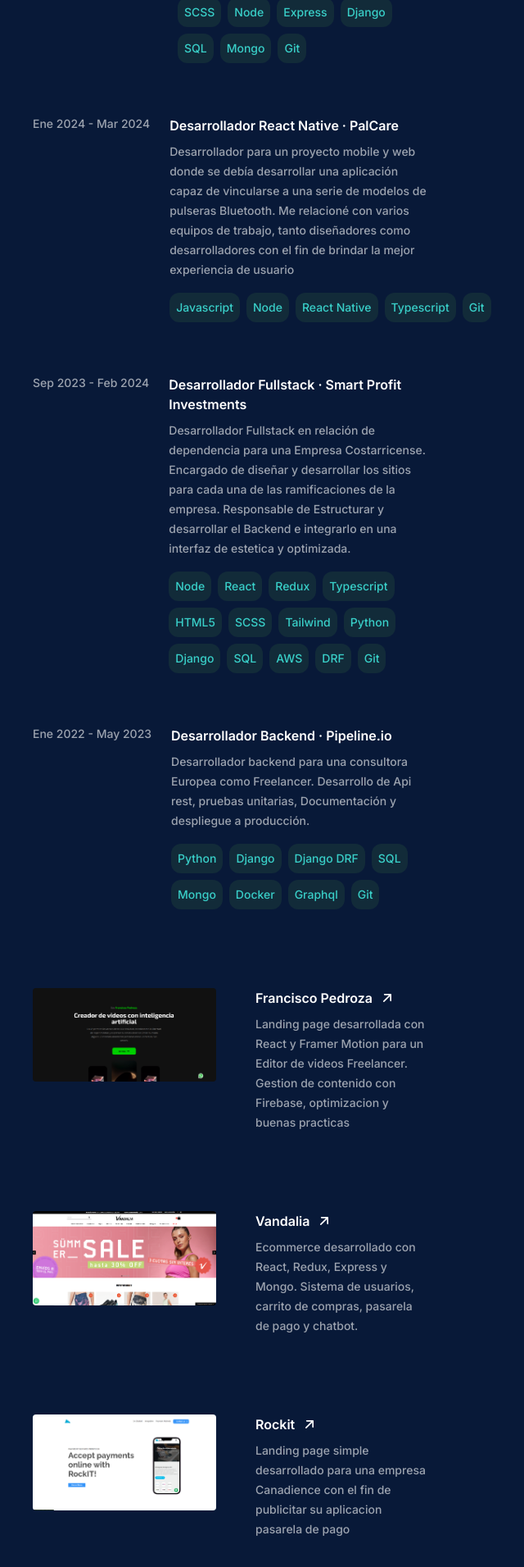
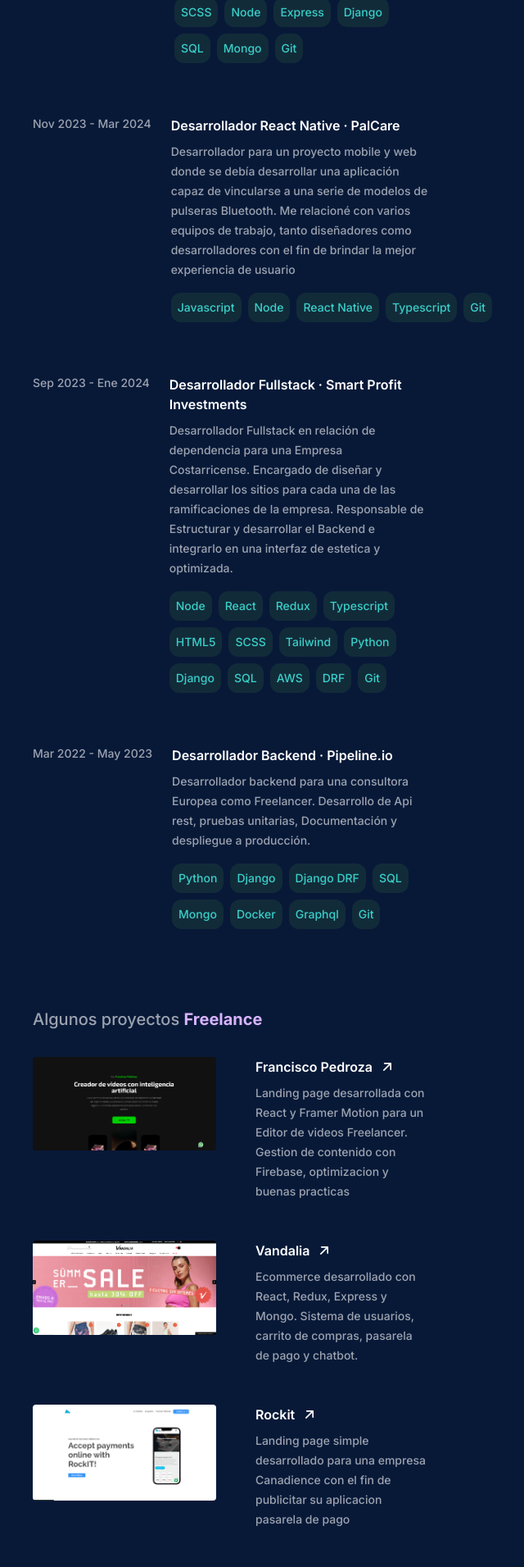
Before and after one commit to ivanmacedonio/portfoliov2, a React (Vite) app: page / in a window 1280 px wide. Shown: the part 831-2742 px from the top of the page at 82% size, without its empty margins (600-1240 px from the left). Built offline with nearby package versions, Linux system fonts and the light colour scheme.

Commit message:
change dates

```diff
--- a/src/components/Experience.jsx
+++ b/src/components/Experience.jsx
@@ -7,7 +7,7 @@ export const Experience = () => {
         id="stack"
       >
         <div>
-          <h5 className="text-sm text-nowrap">May 2020 - Actualidad</h5>
+          <h5 className="text-sm text-nowrap">Ene 2022 - Actualidad</h5>
         </div>
         <div className="">
           <h2 className="text-l font-semibold text-white mb-2">
@@ -69,7 +69,7 @@ export const Experience = () => {
         id="stack"
       >
         <div>
-          <h5 className="text-sm text-nowrap">Ene 2024 - Mar 2024</h5>
+          <h5 className="text-sm text-nowrap">Nov 2023 - Mar 2024</h5>
         </div>
         <div className="">
           <h2 className="text-l font-semibold text-white mb-2">
@@ -107,7 +107,7 @@ export const Experience = () => {
         id="stack"
       >
         <div>
-          <h5 className="text-nowrap text-sm">Sep 2023 - Feb 2024</h5>
+          <h5 className="text-nowrap text-sm">Sep 2023 - Ene 2024</h5>
         </div>
         <div className="">
           <h2 className="text-l font-semibold text-white mb-2">
@@ -169,7 +169,7 @@ export const Experience = () => {
         id="stack"
       >
         <div>
-          <h5 className="text-nowrap text-sm">Ene 2022 - May 2023</h5>
+          <h5 className="text-nowrap text-sm">Mar 2022 - May 2023</h5>
         </div>
         <div className="">
           <h2 className="text-l font-semibold text-white mb-2">
--- a/src/components/Projects.jsx
+++ b/src/components/Projects.jsx
@@ -7,8 +7,9 @@ import web3 from "../assets/web3.webp";
 import web4 from "../assets/web4.webp";
 export const Projects = () => {
   return (
-    <section className="mb-24" id="projects">
-      <article className="xl:mt-24 flex xl:gap-12 mobiles:flex-col xl:flex xl:flex-row mobiles:gap-8 mobiles:mb-12">
+    <section className="mb-24 mt-24" id="projects">
+      <h3 className="text-xl">Algunos proyectos <strong className="font-bold text-purple-300">Freelance</strong></h3>
+      <article className="xl:mt-8 flex xl:gap-12 mobiles:flex-col xl:flex xl:flex-row mobiles:gap-8 mobiles:mb-12">
         <div>
           <motion.img
             whileHover={{ scale: 1.1 }}
@@ -33,7 +34,7 @@ export const Projects = () => {
           </p>
         </div>
       </article>
-      <article className="xl:mt-24 flex xl:gap-12 mobiles:flex-col xl:flex xl:flex-row mobiles:gap-8 mobiles:mb-12">
+      <article className="xl:mt-12 flex xl:gap-12 mobiles:flex-col xl:flex xl:flex-row mobiles:gap-8 mobiles:mb-12">
         <div>
           <motion.img
             whileHover={{ scale: 1.1 }}
@@ -57,7 +58,7 @@ export const Projects = () => {
           </p>
         </div>
       </article>
-      <article className="xl:mt-24 flex xl:gap-12 mobiles:flex-col xl:flex xl:flex-row mobiles:gap-8 mobiles:mb-12">
+      <article className="xl:mt-12 flex xl:gap-12 mobiles:flex-col xl:flex xl:flex-row mobiles:gap-8 mobiles:mb-12">
         <div>
           <motion.img
             whileHover={{ scale: 1.1 }}
@@ -81,7 +82,7 @@ export const Projects = () => {
           </p>
         </div>
       </article>
-      <article className="xl:mt-24 flex xl:gap-12 mobiles:flex-col xl:flex xl:flex-row mobiles:gap-8 mobiles:mb-12">
+      <article className="xl:mt-12 flex xl:gap-12 mobiles:flex-col xl:flex xl:flex-row mobiles:gap-8 mobiles:mb-12">
         <div>
           <motion.img
             whileHover={{ scale: 1.1 }}
@@ -100,7 +101,7 @@ export const Projects = () => {
             Bixo <img src={arrow} className="max-w-5" />
           </a>
           <p className="mt-2 text-wrap text-sm line leading-6">
-            Portfolio para mi agencia de Software desarrollado con HTML,
+            Portfolio para una agencia de Software desarrollado con HTML,
             Tailwind, SaSS y React
           </p>
         </div>
```
